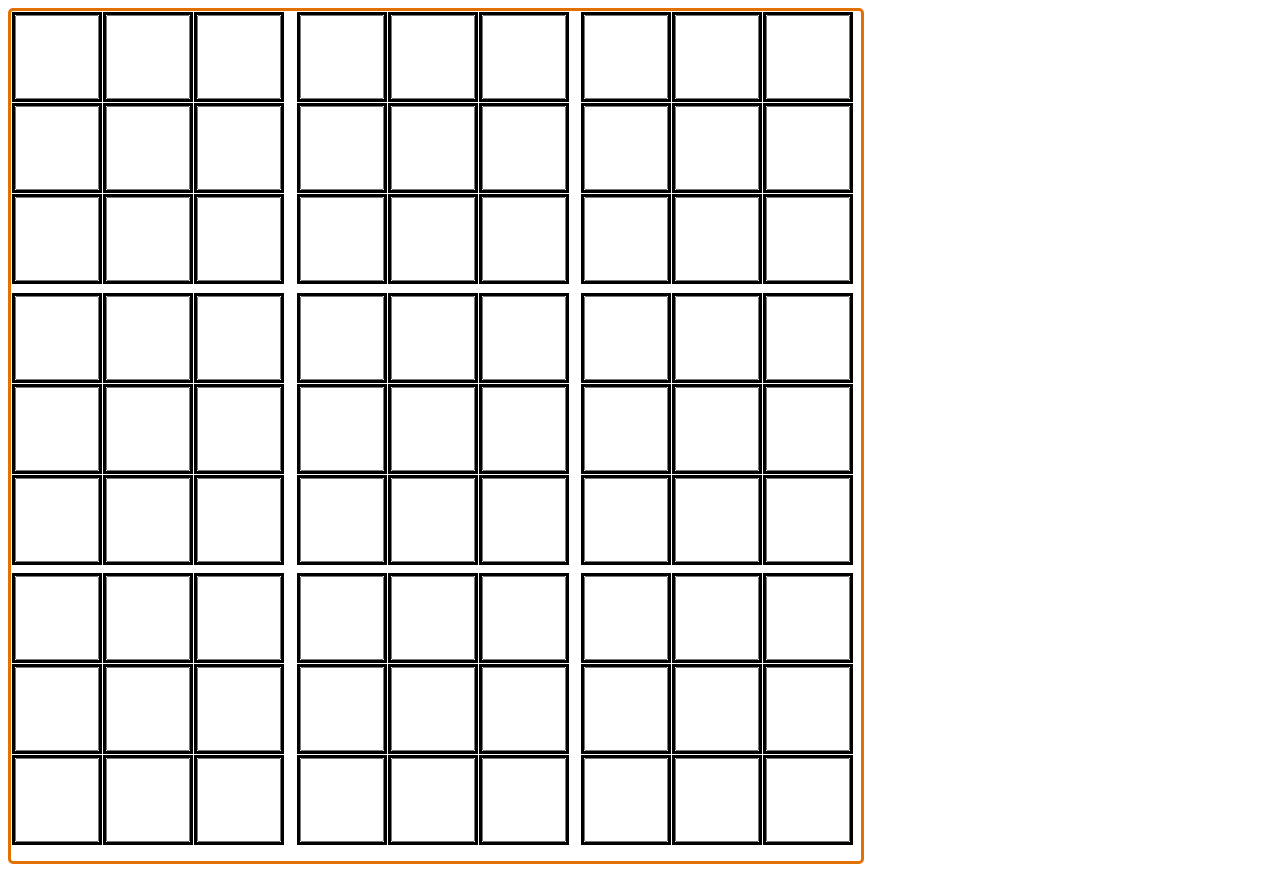
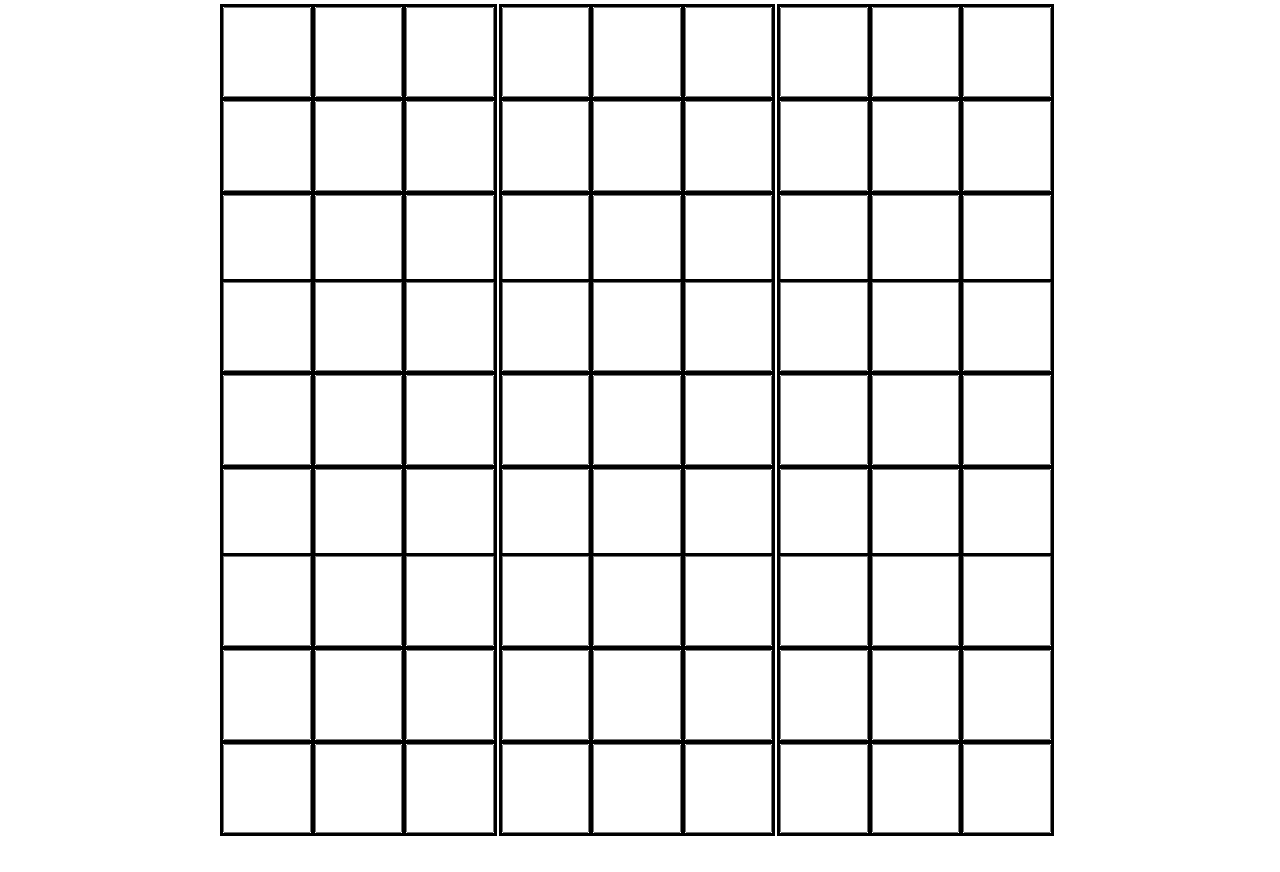
Before and after one commit to gabrielogh/tablero, a plain HTML site: page index.html in a window 1280 px wide. Drawn offline with Linux system fonts and the light colour scheme.

Commit message:
Alineacion Celdas y regiones solucionado

```diff
--- a/css.css
+++ b/css.css
@@ -1,46 +1,48 @@
+body {
+  background-color: #FFFFFF;
+  text-align: center;
+	font-family: Arial, sans-serif;
+	font-size: 14px;
+	line-height: 1.5em;
+}
+
 .tablero {
 	width: 850px;
 	height: 850px;
 	display: inline-block;
-	border-top: 3px solid #E17101;
-	border-bottom: 3px solid #E17101;
-	border-right: 3px solid #E17101;
-	border-left: 3px solid #E17101;
-	-moz-border-radius: 5px 5px 5px 5px;
-	-webkit-border-radius: 5px 5px 5px 5px;
-  -o-border-radius: 5px 5px 5px 5px;
-  -ms-border-radius: 5px 5px 5px 5px;
+
 
 }
+
 .region{
-	margin:0;
-	margin-right: 0px;
-	margin-left: 0px;
-	padding:0;
+	margin:-3;
+	padding:-1;
 	width: 33%;
 	height: 33%;
 	border-color: #000;
 	vertical-align: top;
 	display: inline-block;
+	text-align:left;
 
 }
+
 .celda{
-	margin:0;
-	margin-top: 1px;
-	margin-left: 1px;
-	padding:0;
+	margin:-1;
+	padding:-1;
 	border-style: solid;
 	border-color: #000;
-	width: 30%;
-	height: 30%;
+	width: 31.19%;
+	height: 32%;
 	display: inline-block;
 	vertical-align: top;
 }
+
 input[type="number"]::-webkit-outer-spin-button,
 input[type="number"]::-webkit-inner-spin-button {
    -webkit-appearance: none;
    margin: 0;
 }
+
 input[type="number"] {
    -moz-appearance: textfield;
 	width: 100%;
```
